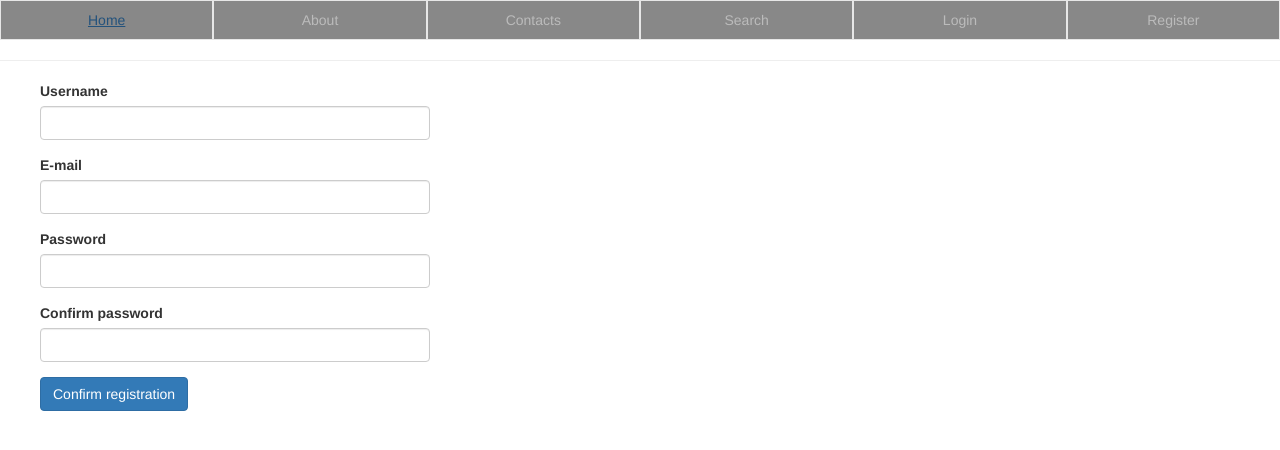
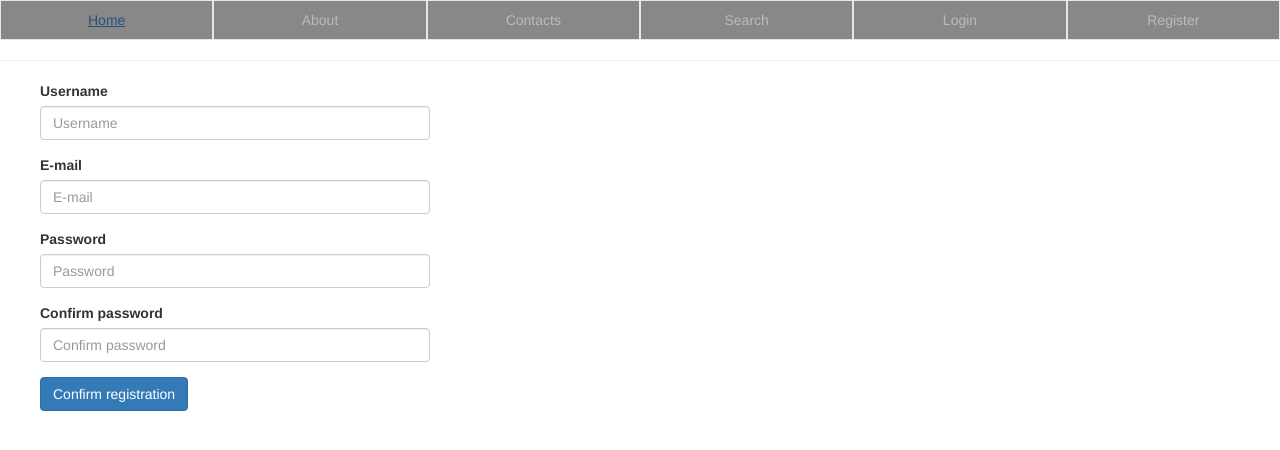
Before and after one commit to Ignalion/bookshelf, a Flask app: page /register in a window 1280 px wide. Shown: the top 450 px of the page. Run offline with Flask 2, Linux system fonts and the light colour scheme; some libraries are stand-ins or nearby versions.

Commit message:
Added placeholders

```diff
--- a/app/templates/login.html
+++ b/app/templates/login.html
@@ -6,8 +6,8 @@
 	<form class="form" method="POST" role="form">
 		{{ form.csrf_token }}
 		{{ wtf.form_errors(form, hiddens="only") }}
-		{{ wtf.form_field(form.user_ident) }}
-		{{ wtf.form_field(form.password) }}
+		{{ wtf.form_field(form.user_ident, placeholder="E-mail/username") }}
+		{{ wtf.form_field(form.password, placeholder="Password") }}
 		{{ wtf.form_field(form.remember) }}
 		{{ wtf.form_field(form.submit, button_map={'submit': 'primary'}) }}
 	</form>
--- a/app/templates/register.html
+++ b/app/templates/register.html
@@ -6,10 +6,10 @@
 	<form class="form" method="POST" role="form">
 		{{ form.csrf_token }}
 		{{ wtf.form_errors(form, hiddens="only") }}
-		{{ wtf.form_field(form.username) }}
-		{{ wtf.form_field(form.email) }}
-		{{ wtf.form_field(form.password) }}
-		{{ wtf.form_field(form.confirmpass) }}
+		{{ wtf.form_field(form.username, placeholder="Username") }}
+		{{ wtf.form_field(form.email, placeholder="E-mail") }}
+		{{ wtf.form_field(form.password, placeholder="Password") }}
+		{{ wtf.form_field(form.confirmpass, placeholder="Confirm password") }}
 		{{ wtf.form_field(form.submit, button_map={'submit': 'primary'}) }}
 	</form>
 </div>
```
